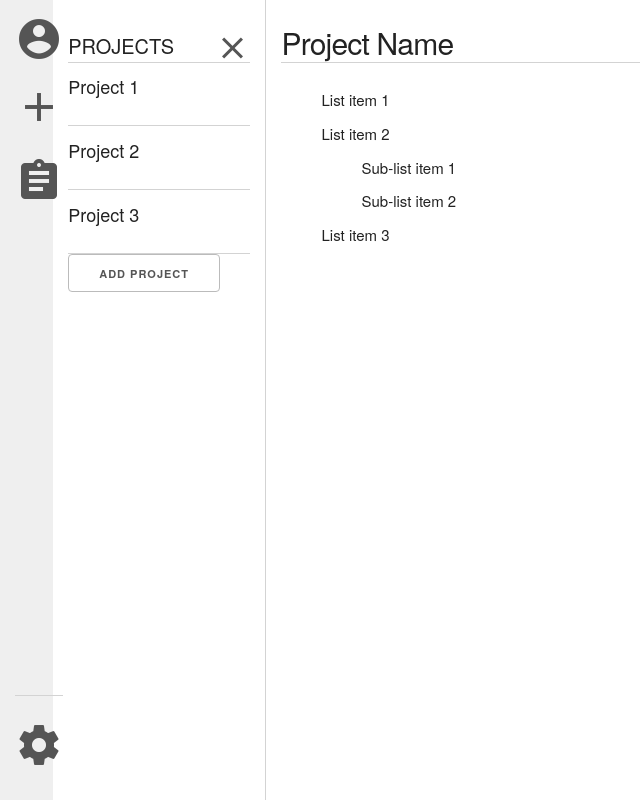
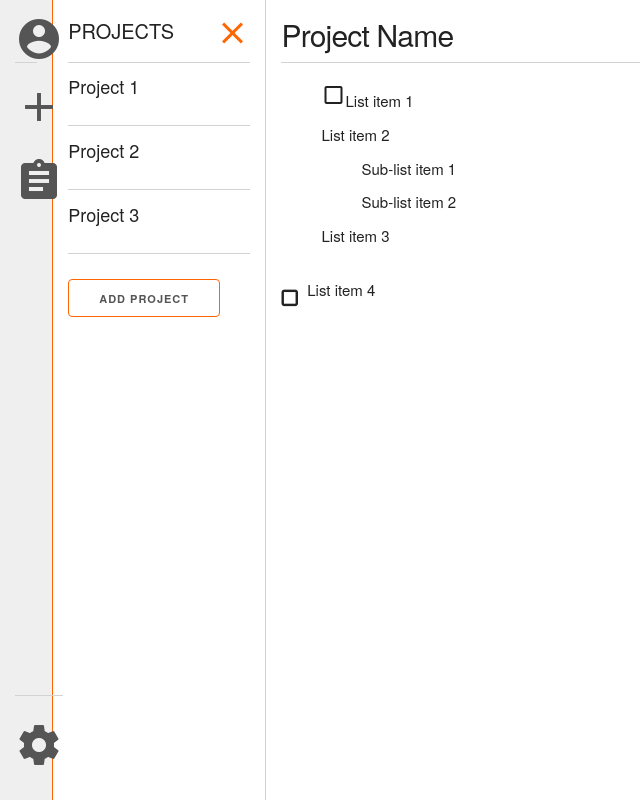
Before and after one commit to rpschill/projectr_0.2, a plain HTML site: page index.html in a window 1280 px wide. Shown: the whole page, without its empty margins (0-640 px from the left). Drawn offline with nearby package versions, Linux system fonts and the light colour scheme.

Commit message:
Morning changes

```diff
--- a/css/main.css
+++ b/css/main.css
@@ -1,5 +1,7 @@
 /* Base Styles
 –––––––––––––––––––––––––––––––––––––––––––––––––– */
+
+
 /* NOTE
 html is set to 62.5% so that all the REM measurements throughout Skeleton
 are based on 10px sizing. So basically 1.5rem = 15px :) */
@@ -67,7 +69,7 @@ input[type="button"] {
   white-space: nowrap;
   background-color: transparent;
   border-radius: 4px;
-  border: 1px solid #bbb;
+  border: 1px solid #ff6500;
   cursor: pointer;
   box-sizing: border-box; }
 .button:hover,
@@ -81,8 +83,10 @@ input[type="submit"]:focus,
 input[type="reset"]:focus,
 input[type="button"]:focus {
   color: #333;
-  border-color: #888;
-  outline: 0; }
+  background-color: #ff934d;
+  outline: 0;
+  transition: background-color 0.35s;
+}
 .button.button-primary,
 button.button-primary,
 input[type="submit"].button-primary,
@@ -231,11 +235,13 @@ form {
 -------------------------------------------------- */
 div.sidebar {
     background-color: #efefef;
+	border-right: 1px solid #ff6500;
     height: 100vh;
 }
 
-div.sidebar-header{
+div.sidebar-header {
     height: 6vh;
+	border-bottom: 1px solid lightgrey;
 }
 
 div.sidebar-menu {
@@ -282,7 +288,7 @@ div.project-menu__header {
 }
 
 p.project-menu__text {
-	padding: 15px 0;
+
 	text-transform: uppercase;
 	font-size: 20px;
 }
@@ -296,6 +302,10 @@ button.close-menu {
 	float: right;
 }
 
+i.close-menu {
+  color: #ff6500;
+}
+
 button.icon {
 	margin: 0 auto;
 }
@@ -305,15 +315,15 @@ button.icon {
     height: 6vh;
 }
 
-h4.list-content__header {
-	padding: 8px 0;
-}
 
 /* Lists
 -------------------------------------------------------- */
 
 ul {
 	list-style-type: none;
+}
+
+ul.secondary-list {
 	margin-bottom: 0;
 }
 
@@ -323,6 +333,7 @@ li.project-list__item {
 	padding: 10px 0;
 	font-size: 18px;
 }
+
 
 a.project-list__link:link,
 a.project-list__link:visited,
@@ -340,6 +351,29 @@ li.list-content__item:hover {
 li.list-content__item {
 	line-height: 2.25;
 }
+
+/*** custom checkboxes ***/
+
+input[type=checkbox] { display:none; } /* to hide the checkbox itself */
+input[type=checkbox] + label:before {
+  font-family: FontAwesome;
+  display: inline-block;
+}
+
+
+input[type=checkbox] + label:before {
+	content: "\f096";
+	font-size: 18px;
+
+} /* unchecked icon */
+input[type=checkbox] + label:before { letter-spacing: 10px; } /* space between checkbox and label */
+
+input[type=checkbox]:checked + label:before {
+	content: "\f046";
+	font-size: 18px;
+
+} /* checked icon */
+input[type=checkbox]:checked + label:before { letter-spacing: 10px; } /* allow space for check mark */
 
 
 
--- a/index.html
+++ b/index.html
@@ -13,6 +13,7 @@
         <link rel="stylesheet" href="css/normalize.css">
         <link href="https://fonts.googleapis.com/icon?family=Material+Icons"
       rel="stylesheet">
+      <script src="https://use.fontawesome.com/943212547d.js"></script>
         <link rel="stylesheet" href="css/main.css">
     </head>
     <body>
@@ -62,7 +63,7 @@
                         Projects
                         <span>
                             <button type="button" class="close-menu icon">
-                                <i class="material-icons md-36">close</i>
+                                <i class="material-icons md-36 close-menu">close</i>
                             </button>
                         </span>
                     </p>
@@ -79,15 +80,33 @@
             </div>
             <div class="list-content col-9-5">
                 <h4 class="list-content__header">Project Name</h4>
-                <ul>
-                    <li class="list-content__item">List item 1</li>
+                <ul class="primary-list">
+                    <li class="list-content__item">
+                        <input type="checkbox">
+                        <i class="material-icons checkbox checkbox-unchecked">check_box_outline_blank</i>List item 1</li>
                     <li class="list-content__item">List item 2</li>
-                        <ul>
+                        <ul class="secondary-list">
                             <li class="list-content__item">Sub-list item 1</li>
                             <li class="list-content__item">Sub-list item 2</li>
                         </ul>
                     <li class="list-content__item">List item 3</li>
                 </ul>
+
+                <div class="primary-list">
+                    <div class="list-content__item">
+                        <table>
+                            <tr>
+                                <td class="list-table__check" valign="center">
+                                    <input type="checkbox" id="chk1" />
+                                    <label for="chk1"></label>
+                                </td>
+                                <td class="list-table__text" valign="center">
+                                    <p class="list-text">
+                                        List item 4
+                                    </p>
+                                </td>
+                            </tr>
+
             </div>
         </div>
 
```
Also changed, not shown: images/ic_check_box_black_24px.svg (added), images/ic_check_box_outline_blank_black_24px.svg (added).
